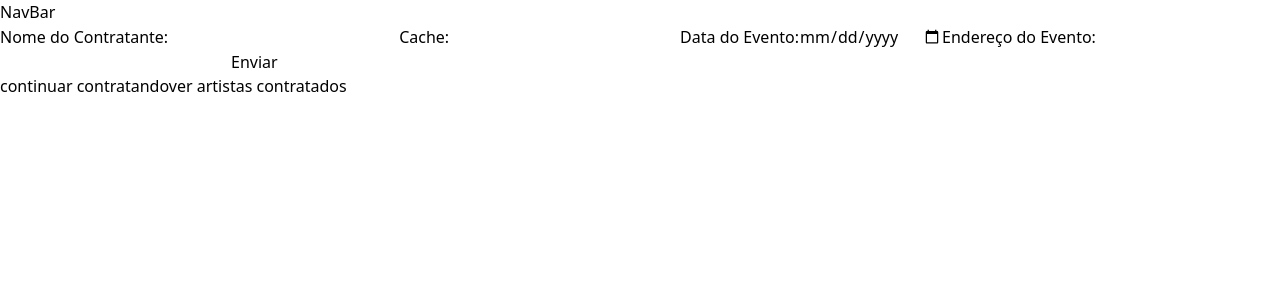
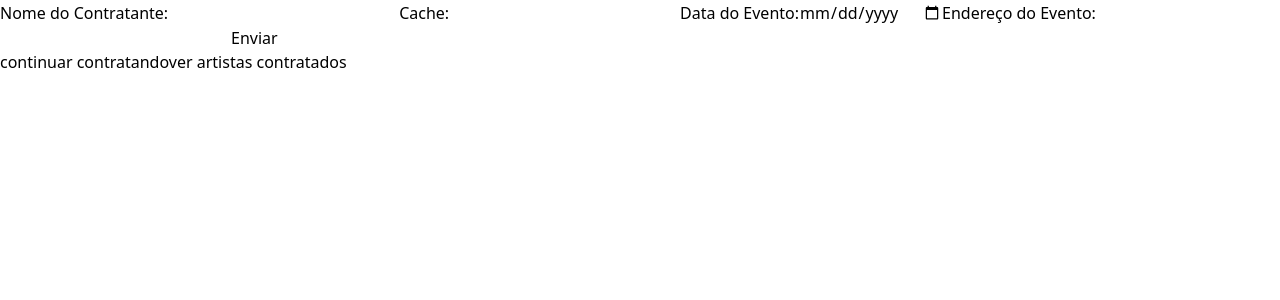
Before and after one commit to kopz9/teste-tecnico, a React (Vite) app: page /form in a window 1280 px wide. Shown: the top 300 px of the page. Built offline with nearby package versions, Linux system fonts and the light colour scheme.

Commit message:
feat: navbar

```diff
--- a/src/App.jsx
+++ b/src/App.jsx
@@ -1,32 +1,31 @@
 import SearchBar from "./components/SearchBar";
-import {createBrowserRouter, RouterProvider } from 'react-router-dom';
+import { createBrowserRouter, RouterProvider } from "react-router-dom";
 import { Form } from "./components/Form";
 import { NotFoundPage } from "./components/NotFoundPage";
 import { HiredArtists } from "./components/HiredArtists";
-import { NavBar } from "./components/NavBar";
+import { NavigationBar } from "./components/NavBar";
 
-const router = createBrowserRouter([{
-  path: '/',
+const router = createBrowserRouter([
+  {
+    path: "/",
     element: <SearchBar />,
-  errorElement: <NotFoundPage />
+    errorElement: <NotFoundPage />,
   },
   {
-  path: '/form',
-  element: <Form />
+    path: "/form",
+    element: <Form />,
   },
   {
-  path: '/hiredArtists',
-  element: <HiredArtists />
-}
+    path: "/hiredArtists",
+    element: <HiredArtists />,
+  },
 ]);
 
-
 function App() {
-
   return (
     <>
-      <NavBar />
         <RouterProvider router={router} />
+
     </>
   );
 }
--- a/src/components/NavBar.jsx
+++ b/src/components/NavBar.jsx
@@ -1,7 +1,10 @@
-import React from 'react'
-
-export const NavBar = () => {
+import {Link} from 'react-router-dom';
+export const NavigationBar = () => {
   return (
-    <div>NavBar</div>
-  )
-}
+    <>
+    <Link to="/">Home</Link>
+    <Link to="/hiredArtists">Contratos</Link>
+    <h2>Logo</h2>
+    </>
+  );
+};
```
Lines whose indentation alone changed are shown as unchanged.
